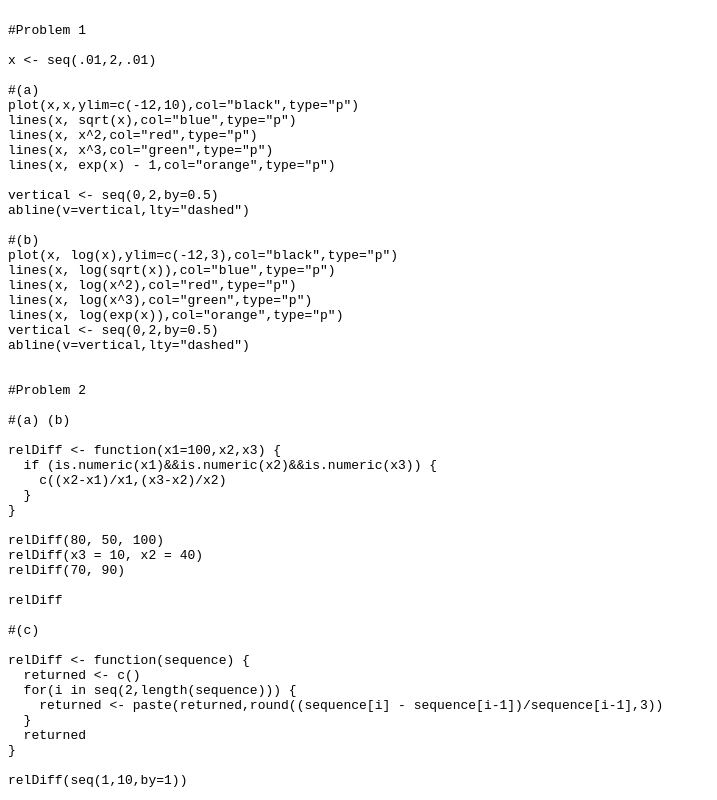
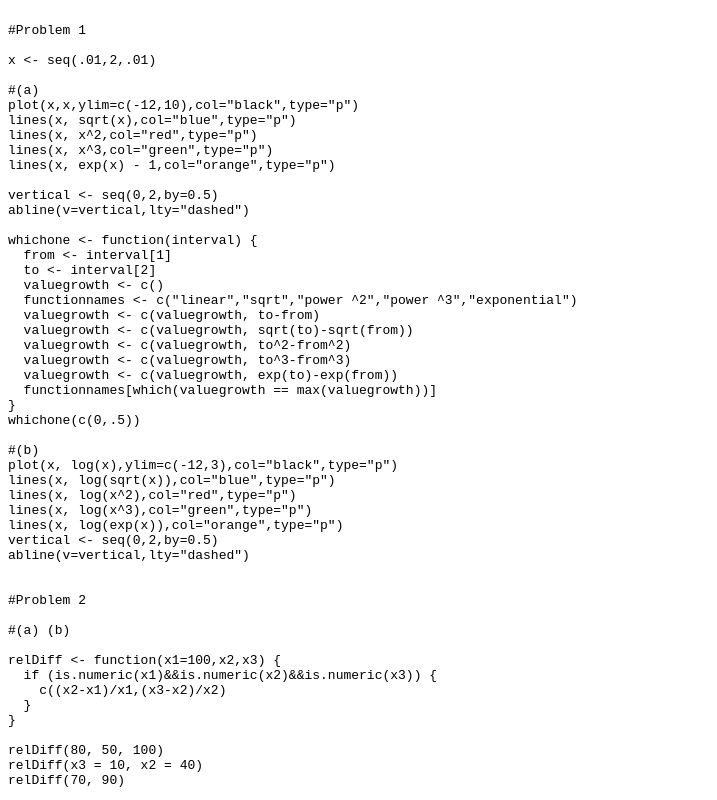
Before and after one commit to akosbarta/akosbarta.github.io, a plain HTML site: page index.html in a window 1280 px wide. Shown: the top 800 px of the page, without its empty margins (0-717 px from the left). Drawn offline with Linux system fonts and the light colour scheme.

Commit message:
problem 1 commit

```diff
--- a/index.html
+++ b/index.html
@@ -54,6 +54,20 @@ lines(x, exp(x) - 1,col="orange",type="p")
 
 vertical <- seq(0,2,by=0.5)
 abline(v=vertical,lty="dashed")
+
+whichone <- function(interval) {
+  from <- interval[1]
+  to <- interval[2]
+  valuegrowth <- c()
+  functionnames <- c("linear","sqrt","power ^2","power ^3","exponential")
+  valuegrowth <- c(valuegrowth, to-from)
+  valuegrowth <- c(valuegrowth, sqrt(to)-sqrt(from))
+  valuegrowth <- c(valuegrowth, to^2-from^2)
+  valuegrowth <- c(valuegrowth, to^3-from^3)
+  valuegrowth <- c(valuegrowth, exp(to)-exp(from))
+  functionnames[which(valuegrowth == max(valuegrowth))]
+}
+whichone(c(0,.5))
 
 #(b)
 plot(x, log(x),ylim=c(-12,3),col="black",type="p")
@@ -216,6 +230,7 @@ curve(t2(x)*.9,xlim=limit,add=TRUE,col="orange",lwd=2,lty="dotted")
 
 #(f)
 #The best tax reduction plan for people with lower incomes is obviously the one where the government deducts 2k off the calculated tax.
+
 		</code>
 	</pre><!--
 </main>
```
